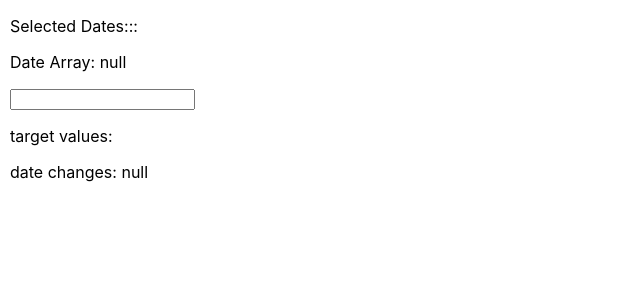
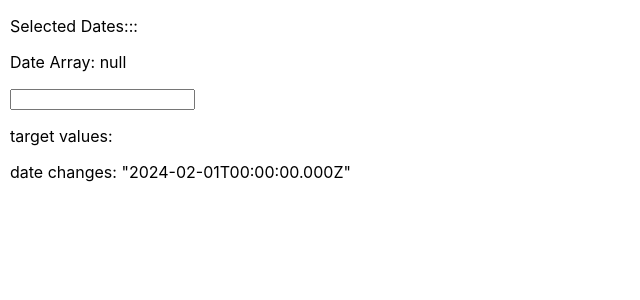
Before and after one commit to lijomon-john/datepicker-test, a React (Create React App) app: page / in a window 1280 px wide. Shown: the top 300 px of the page, without its empty margins (0-640 px from the left). Built offline with nearby package versions, Linux system fonts and the light colour scheme.

Commit message:
Added more validation strings

```diff
--- a/src/App.js
+++ b/src/App.js
@@ -97,7 +97,7 @@ const App = () => {
       <p>date changes: {validateDates.map((value) => (
         <p>{JSON.stringify(value)}</p>
       ))}
-      {JSON.stringify(new Date('02/01' + today.getFullYear()))}
+      {JSON.stringify(new Date('02/01' + "/" + today.getFullYear()))}
       </p>
     </div>
   );
```
